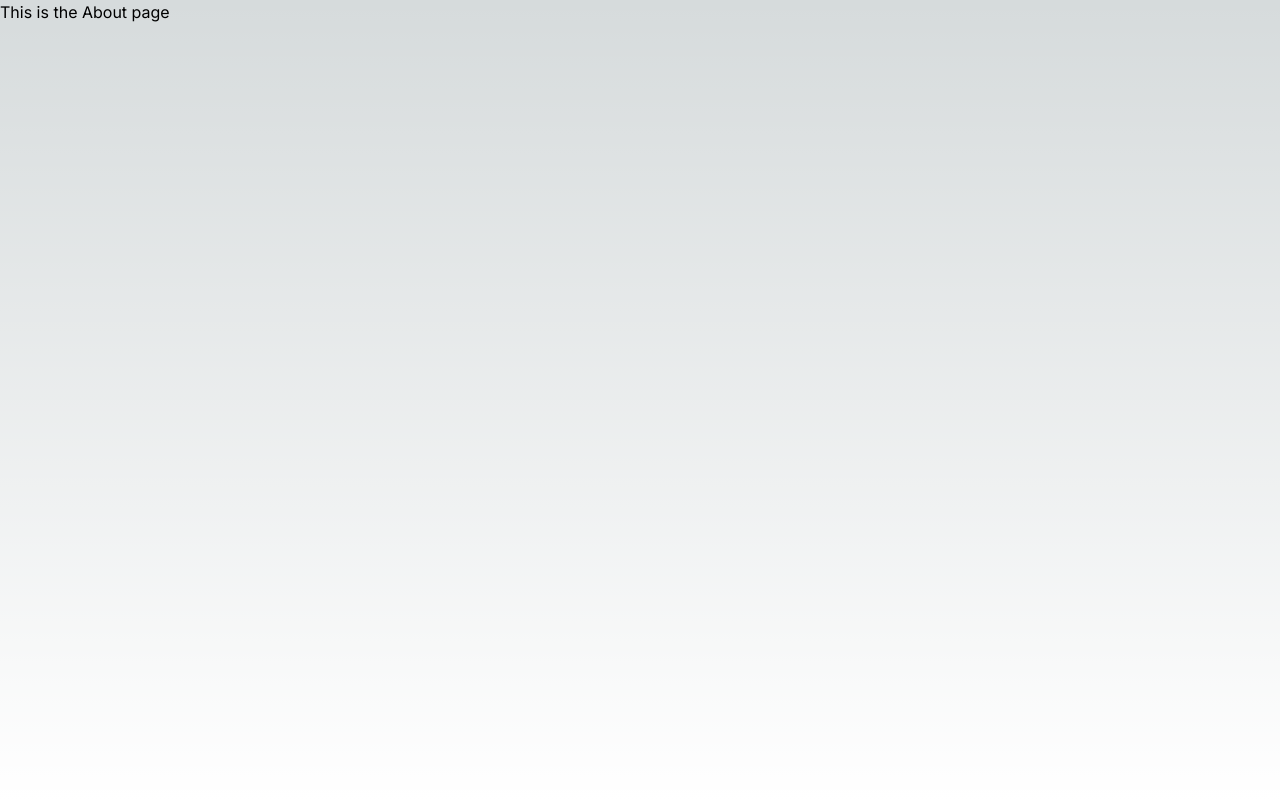
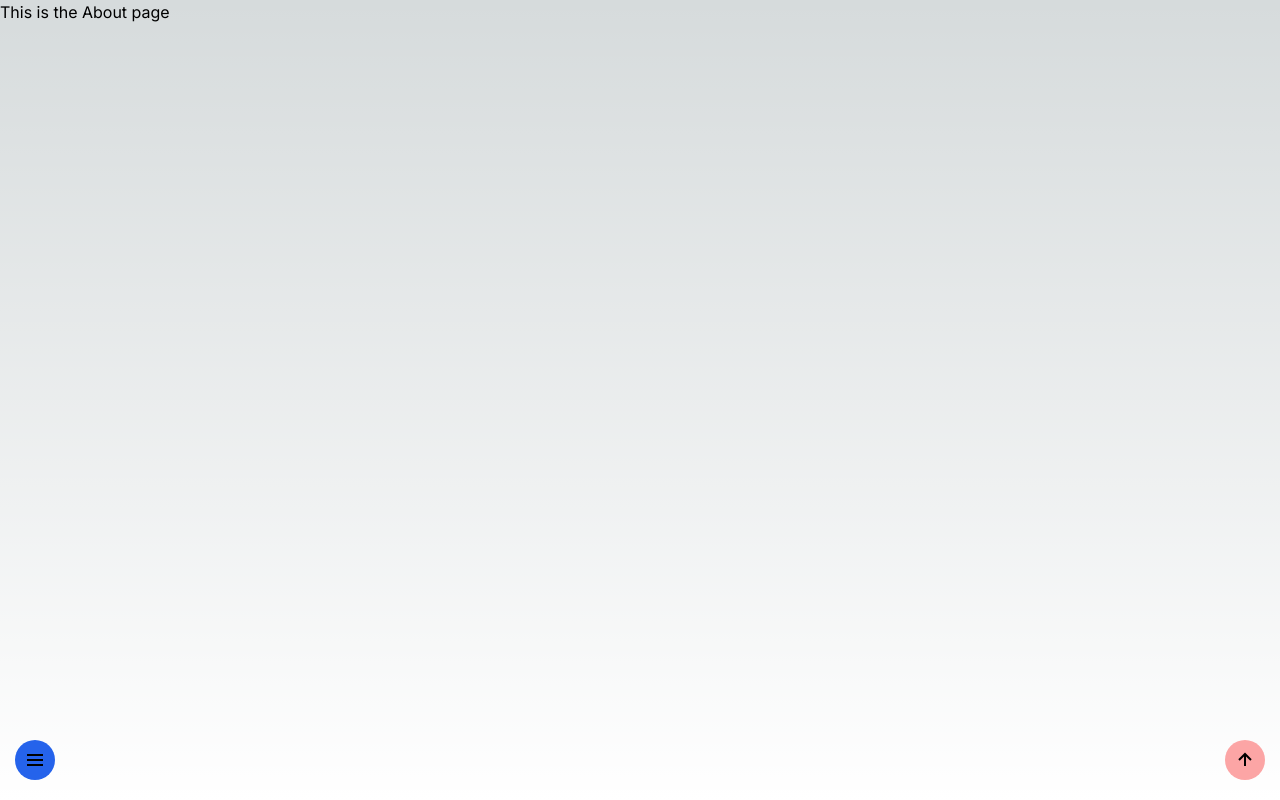
Before and after one commit to Enielect/movie-app, a Next.js app: page /about in a window 1280 px wide. Built offline with nearby package versions, Linux system fonts and the light colour scheme.

Commit message:
added the provider for the genre context

```diff
--- a/app/layout.tsx
+++ b/app/layout.tsx
@@ -1,7 +1,8 @@
 import type { Metadata } from "next";
 import { Inter } from "next/font/google";
 import "./globals.css";
-import Header from "@/app/ui/header";
+import ShowSideBar from "./ui/ShowSidebar";
+import GenreProvider from "./contexts/GenreProvider";
 
 const inter = Inter({ subsets: ["latin"] });
 
@@ -10,6 +11,9 @@ export const metadata: Metadata = {
   description: "Generated by create next app",
 };
 
+//getserversideprops acceps a contexts object as an argument(that stores its p)
+
+//you can access the movie props in the layout component
 export default function RootLayout({
   children,
 }: Readonly<{
@@ -18,10 +22,14 @@ export default function RootLayout({
   return (
     <html lang="en">
       <body className={inter.className}>
-        <div className="w-screen h-screen">
-          {/* <Header /> */}
-          <div>{children}</div>
-        </div>
+        <GenreProvider>
+          <div className="w-screen h-screen ">
+            {/* <Header /> */}
+
+            <div>{children}</div>
+            <ShowSideBar />
+          </div>
+        </GenreProvider>
       </body>
     </html>
   );
```
